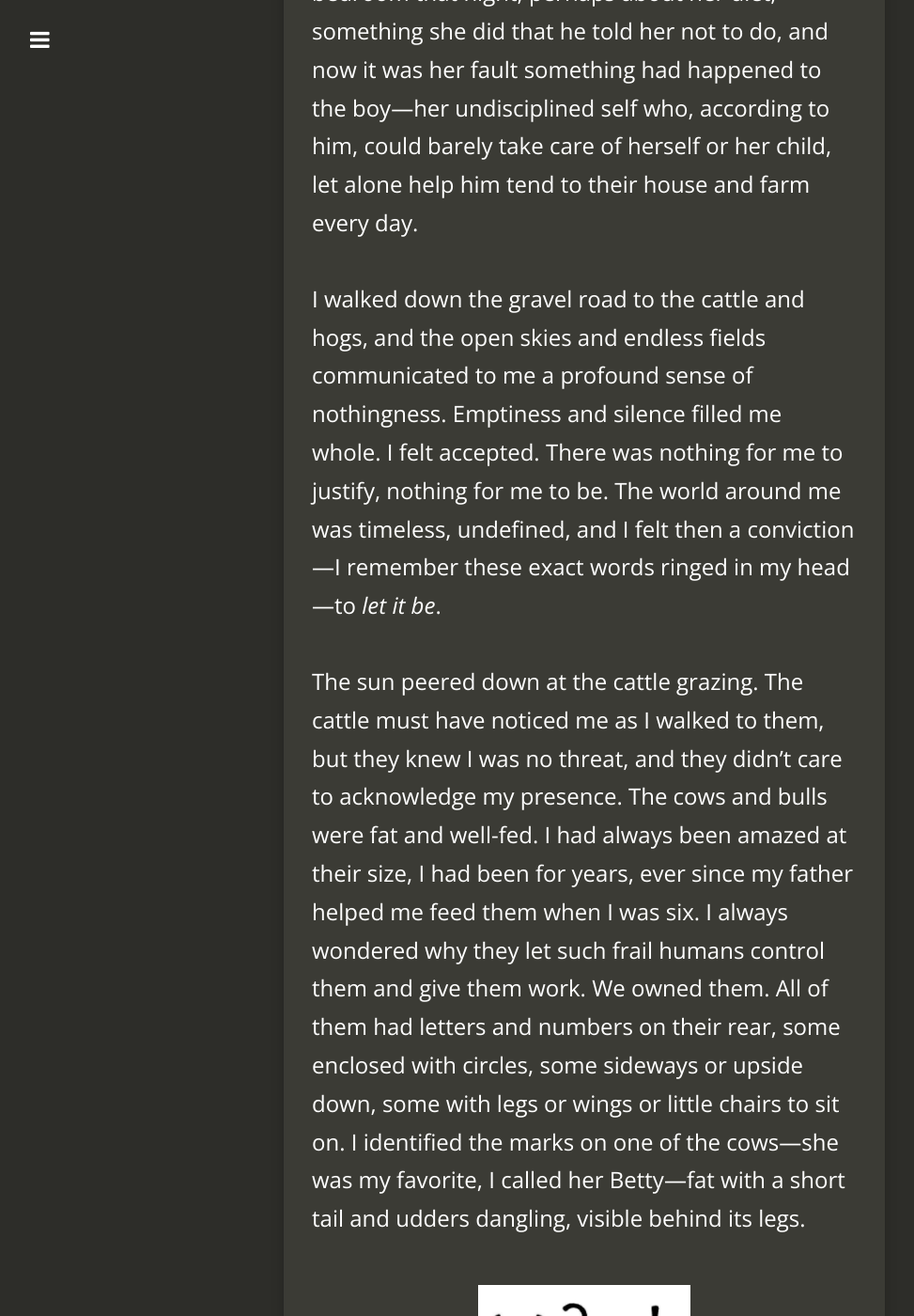
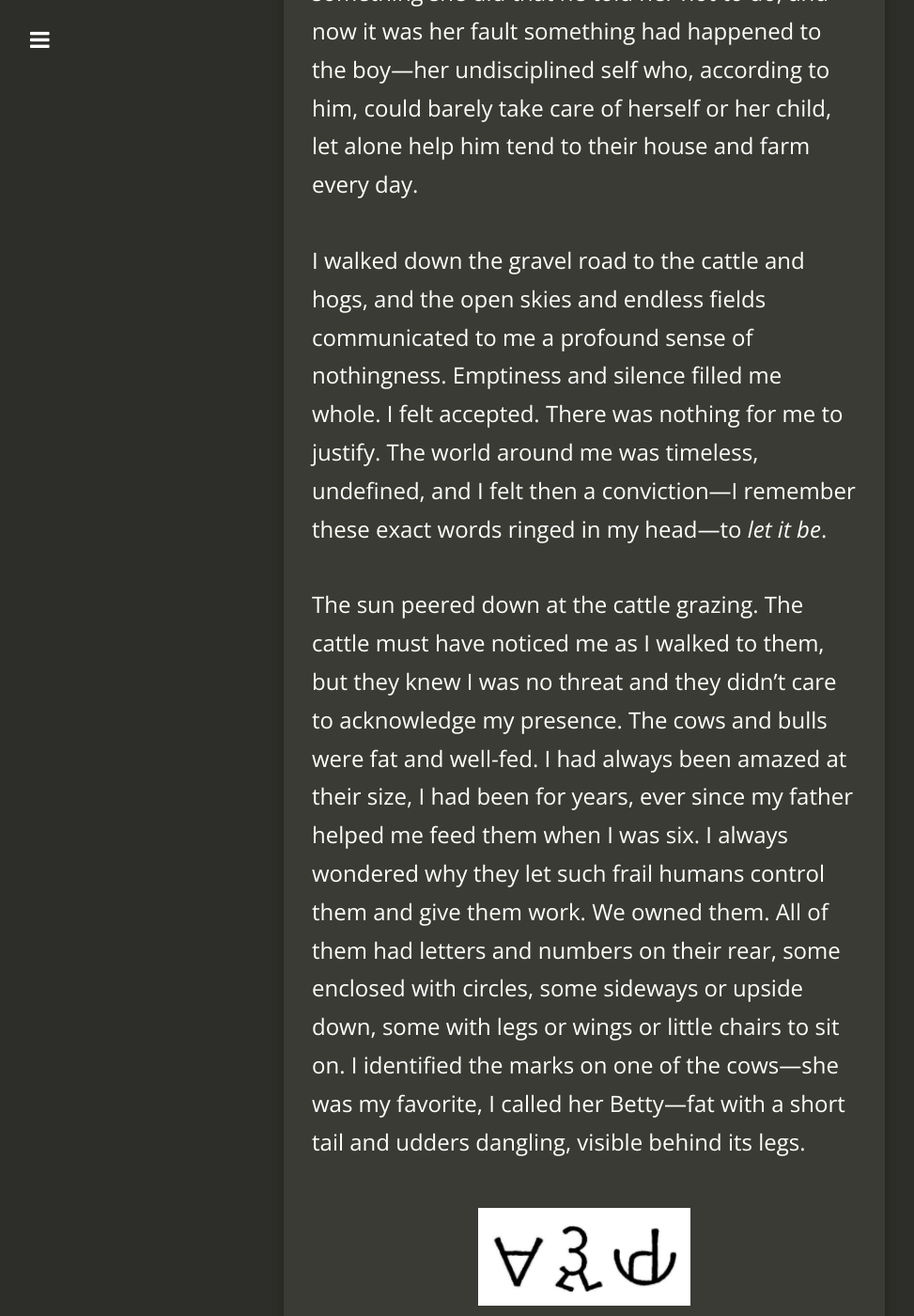
Before and after one commit to jacobtomlinson/carte-noire, a Jekyll site: the page built from _posts/2021-01-17-lines-and-circles.md, in a window 1280 px wide and 1400 px high, scrolled down 12320 px. Shown: the whole window at 94% size, without its empty margins (18-991 px from the left). Built offline with Jekyll 4.4.1, drawn with Linux system fonts in a browser that asks for light colours; nearby versions of some CDN libraries; comment, search, counter and statistics services are not loaded; some of the changed text lies outside the part shown.

Commit message:
Update lines and circles to have better sentences

```diff
--- a/_posts/2021-01-17-lines-and-circles.md
+++ b/_posts/2021-01-17-lines-and-circles.md
@@ -125,9 +125,9 @@ The image of my mother’s face distilled in my mind. It was the same face she g
 
 I wondered if he yelled at her in the car or in the bedroom that night, perhaps about her diet, something she did that he told her not to do, and now it was her fault something had happened to the boy—her undisciplined self who, according to him, could barely take care of herself or her child, let alone help him tend to their house and farm every day.
 
-I walked down the gravel road to the cattle and hogs, and the open skies and endless fields communicated to me a profound sense of nothingness. Emptiness and silence filled me whole. I felt accepted. There was nothing for me to justify, nothing for me to be. The world around me was timeless, undefined, and I felt then a conviction—I remember these exact words ringed in my head—to *let it be*.
+I walked down the gravel road to the cattle and hogs, and the open skies and endless fields communicated to me a profound sense of nothingness. Emptiness and silence filled me whole. I felt accepted. There was nothing for me to justify. The world around me was timeless, undefined, and I felt then a conviction—I remember these exact words ringed in my head—to *let it be*.
 
-The sun peered down at the cattle grazing. The cattle must have noticed me as I walked to them, but they knew I was no threat, and they didn’t care to acknowledge my presence. The cows and bulls were fat and well-fed. I had always been amazed at their size, I had been for years, ever since my father helped me feed them when I was six. I always wondered why they let such frail humans control them and give them work. We owned them. All of them had letters and numbers on their rear, some enclosed with circles, some sideways or upside down, some with legs or wings or little chairs to sit on. I identified the marks on one of the cows—she was my favorite, I called her Betty—fat with a short tail and udders dangling, visible behind its legs.
+The sun peered down at the cattle grazing. The cattle must have noticed me as I walked to them, but they knew I was no threat and they didn’t care to acknowledge my presence. The cows and bulls were fat and well-fed. I had always been amazed at their size, I had been for years, ever since my father helped me feed them when I was six. I always wondered why they let such frail humans control them and give them work. We owned them. All of them had letters and numbers on their rear, some enclosed with circles, some sideways or upside down, some with legs or wings or little chairs to sit on. I identified the marks on one of the cows—she was my favorite, I called her Betty—fat with a short tail and udders dangling, visible behind its legs.
 
 ![Cattle-Branding](/resources/images/01-17-2021/cattle_branding.png)
 
```
Also changed, not shown: other parts of _posts/2021-01-17-lines-and-circles.md (+2 -2 lines).
